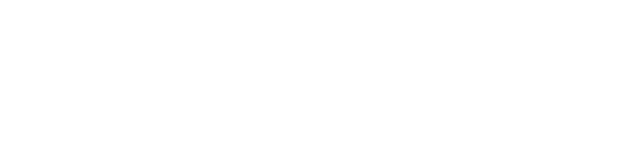
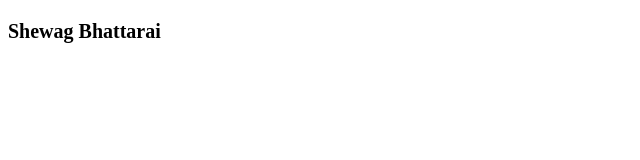
Before and after one commit to Aryan-SOC/_101_days_of_FullStack_Web_Dev, a plain HTML site: page day 4/index.html in a window 1280 px wide. Shown: the whole page, without its empty margins (0-640 px from the left). Drawn offline with Linux system fonts and the light colour scheme.

Commit message:
Day 4 start

```diff
--- a/day 4/index.html
+++ b/day 4/index.html
@@ -3,9 +3,13 @@
 <head>
     <meta charset="UTF-8">
     <meta name="viewport" content="width=device-width, initial-scale=1.0">
-    <title>Document</title>
+    <title>Resume-Shewag Bhattarai</title>
 </head>
 <body>
-
+    <header>
+       <div>
+<p style="font-size: 20px;"><b>Shewag Bhattarai</b></p>
+       </div>
+    </header>
 </body>
 </html>
```
Also changed, not shown: day 4/readme.txt (added).
